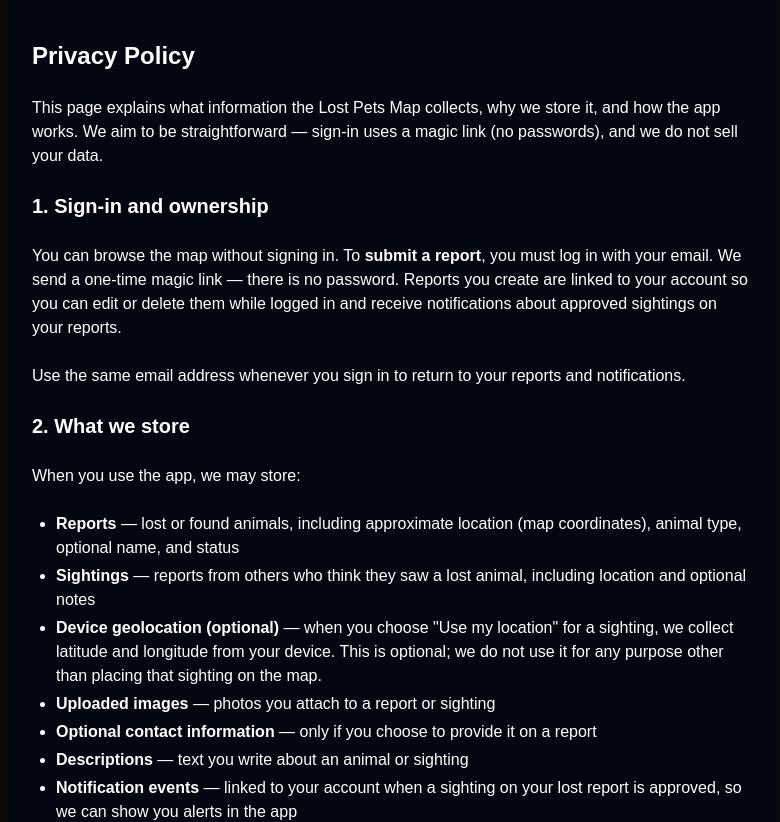
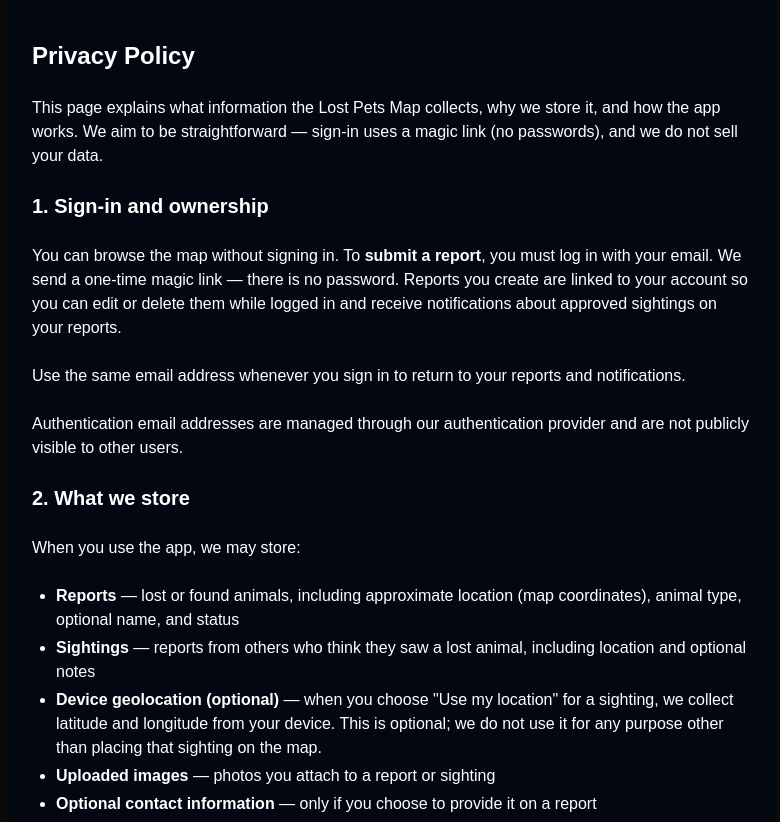
Before and after one commit to jgilis/LostPetsWebsite, a Next.js app: page /privacy in a window 1280 px wide. Shown: the top 822 px of the page, without its empty margins (248-1028 px from the left). Built offline with nearby package versions, Linux system fonts and the light colour scheme; no server answers.

Commit message:
add email privacy statement

```diff
--- a/app/privacy/page.tsx
+++ b/app/privacy/page.tsx
@@ -20,6 +20,10 @@ export default function PrivacyPolicy() {
       <p>
         Use the same email address whenever you sign in to return to your reports
         and notifications.
+      </p>
+      <p>
+        Authentication email addresses are managed through our authentication
+        provider and are not publicly visible to other users.
       </p>
 
       <h2 className="text-xl font-semibold">2. What we store</h2>
```
